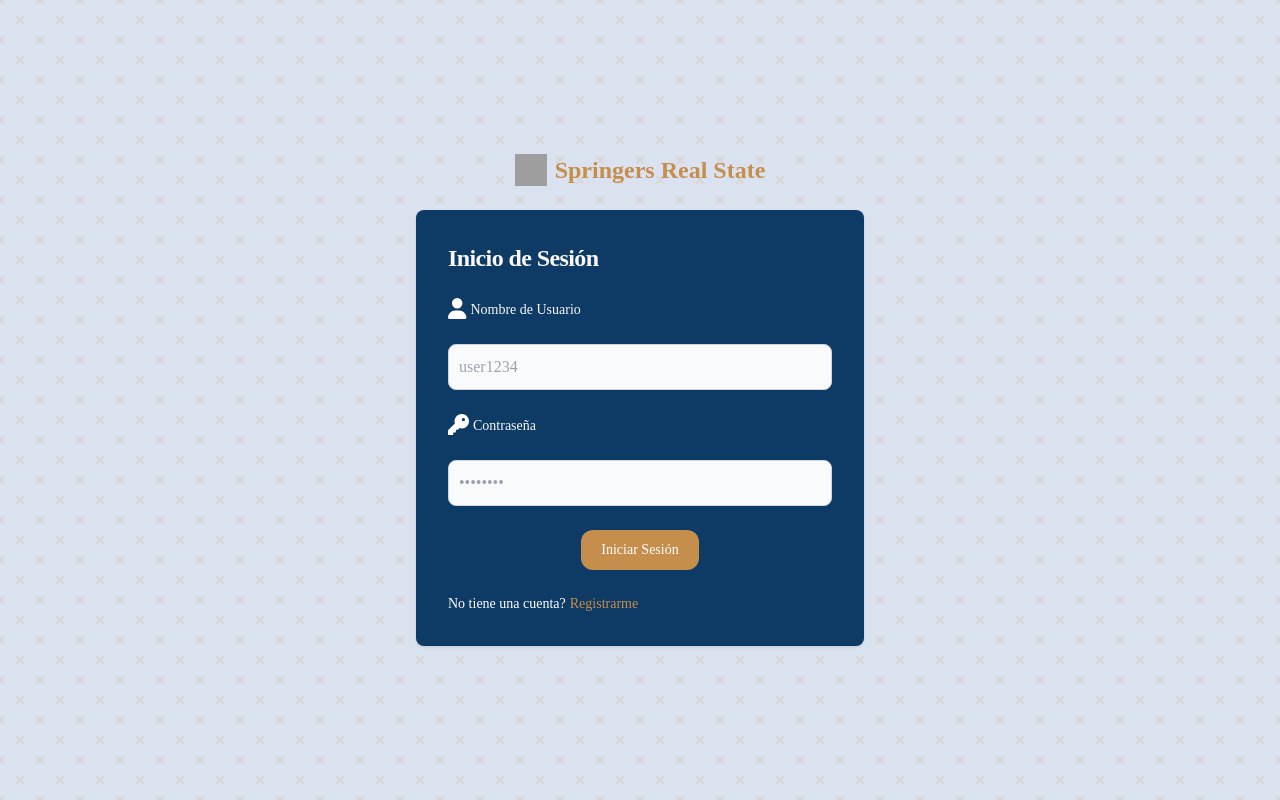
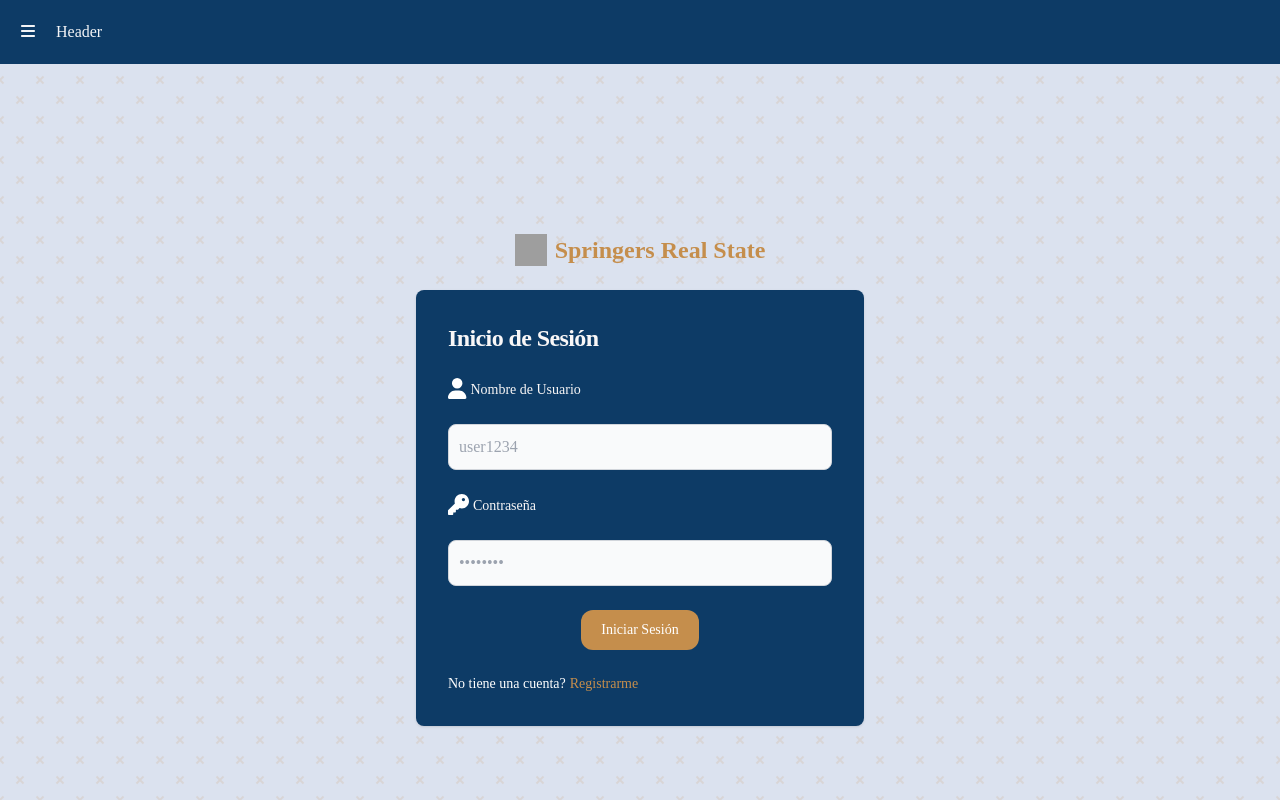
Before and after one commit to JordyV23/inventario-springs-de-liberia, a React (Vite) app in the folder frontend/: page /login in a window 1280 px wide. Built offline with nearby package versions, Linux system fonts and the light colour scheme; no server answers; grey boxes are pictures that could not be loaded; a web font is replaced by a local one.

Commit message:
Modificaciones en frontend y backend
- Se agrega el layout para el front end
- Se corrige el codigo de respuesta al iniciar sesion
- Se agrega propiedad en el estado global para controlar el sidebar
- Se incorpora el layout para las rutas ya autenticadas

```diff
--- /dev/null
+++ b/frontend/src/components/shared/SpringNavbar.jsx
@@ -0,0 +1,19 @@
+import React from "react";
+import { useDispatch } from "react-redux";
+import { changeSidebar } from "../../store";
+import { FontAwesomeIcon } from "@fortawesome/react-fontawesome";
+import { faBars } from "@fortawesome/free-solid-svg-icons";
+
+export const SpringNavbar = () => {
+  const dispatch = useDispatch();
+  return (
+    <>
+      <header className="flex items-center p-4 text-semibold text-gray-100 bg-SpringBlue">
+        <button className="p-1 mr-4" onClick={() => dispatch(changeSidebar())}>
+        <FontAwesomeIcon icon={faBars} className="h-4 w-4" />
+        </button>
+        Header
+      </header>
+    </>
+  );
+};
--- /dev/null
+++ b/frontend/src/components/shared/SpringSidebar.jsx
@@ -0,0 +1,29 @@
+import React from "react";
+import { useSelector } from "react-redux";
+
+export const SpringSidebar = () => {
+  const { sidebarOpen } = useSelector((state) => state.global);
+
+  return (
+    <>
+      <aside
+        className={`flex-shrink-0 w-64 flex flex-col border-r transition-all duration-300 ${
+          !sidebarOpen ? "-ml-64" : ""
+        }`}
+      >
+        <div className="h-16 bg-SpringBlue"></div>
+        <nav className="flex-1 flex flex-col bg-white">
+          <a href="#" className="p-2">
+            Nav Link 1
+          </a>
+          <a href="#" className="p-2">
+            Nav Link 2
+          </a>
+          <a href="#" className="p-2">
+            Nav Link 3
+          </a>
+        </nav>
+      </aside>
+    </>
+  );
+};
--- a/frontend/src/components/shared/index.js
+++ b/frontend/src/components/shared/index.js
@@ -1 +1,4 @@
 export * from "./Logo";
+export * from "./RequireAuth";
+export * from "./SpringNavbar";
+export * from "./SpringSidebar";
--- /dev/null
+++ b/frontend/src/layouts/SpringLayout.jsx
@@ -0,0 +1,21 @@
+import { useState } from "react";
+import { SpringSidebar, SpringNavbar } from "../components/shared";
+import { Navbar, Sidebar } from "flowbite-react";
+import { useDispatch, useSelector } from "react-redux";
+import { changeSidebar } from "../store";
+
+export const SpringLayout = ({ children }) => {
+  const { sidebarOpen } = useSelector((state) => state.global);
+
+  return (
+    <>
+      <div className="flex overflow-x-hidden h-screen">
+        <SpringSidebar />
+        <div className="flex-1">
+          <SpringNavbar />
+          <main className="p-4">{children}</main>
+        </div>
+      </div>
+    </>
+  );
+};
--- a/frontend/src/router/AppRouter.jsx
+++ b/frontend/src/router/AppRouter.jsx
@@ -4,14 +4,19 @@
 import { RequireAuth } from "../components/shared/RequireAuth";
 import { useSelector } from "react-redux";
 import { AuthRouter } from "./AuthRouter";
+import { SpringLayout } from "../layouts/SpringLayout";
 
 export const AppRouter = () => {
   return (
-    <Routes>
-      <Route path="/login" element={<LoginPage />} />
-      <Route path="/register" element={<RegisterPage />} />
-      <Route path="/*" element={<Authenticated />} />
-    </Routes>
+    <>
+      <SpringLayout>
+        <Routes>
+          <Route path="/login" element={<LoginPage />} />
+          <Route path="/register" element={<RegisterPage />} />
+          <Route path="/*" element={<Authenticated />} />
+        </Routes>
+      </SpringLayout>
+    </>
   );
 };
 
--- a/frontend/src/store/Global/globalSlice.js
+++ b/frontend/src/store/Global/globalSlice.js
@@ -1,6 +1,7 @@
 import { createSlice } from "@reduxjs/toolkit";
 
 const initialState = {
+  sidebarOpen: false,
   isLoading: false,
   isLogged: false,
   authUser: "",
@@ -20,7 +21,6 @@
       state.token = "";
     },
     setUserAsLogged: (state, action) => {
-      console.log(action.payload)
       state.authUser = action.payload.username;
       state.authRol = action.payload.rol;
       state.token = action.payload.token;
@@ -29,7 +29,11 @@
     setLoading: (state, action) => {
       state.isLoading = action.payload;
     },
+    changeSidebar: (state, action) => {
+      state.sidebarOpen = !state.sidebarOpen;
+    },
   },
 });
 
-export const { clear, setUserAsLogged, setLoading } = GlobalSlice.actions;
+export const { clear, setUserAsLogged, setLoading, changeSidebar } =
+  GlobalSlice.actions;
--- a/frontend/src/store/User/userThunk.js
+++ b/frontend/src/store/User/userThunk.js
@@ -7,7 +7,6 @@
 export const starLogInUser = (user) => {
   return async (dispatch) => {
     const res = await logInEndpoint(user);
-
     if (res.status === 200) {
       const { data } = res;
       dispatch(setUserAsLogged(data.data));
```
Also changed, not shown: 1 other file (tests, documents, lock files or other folders).
